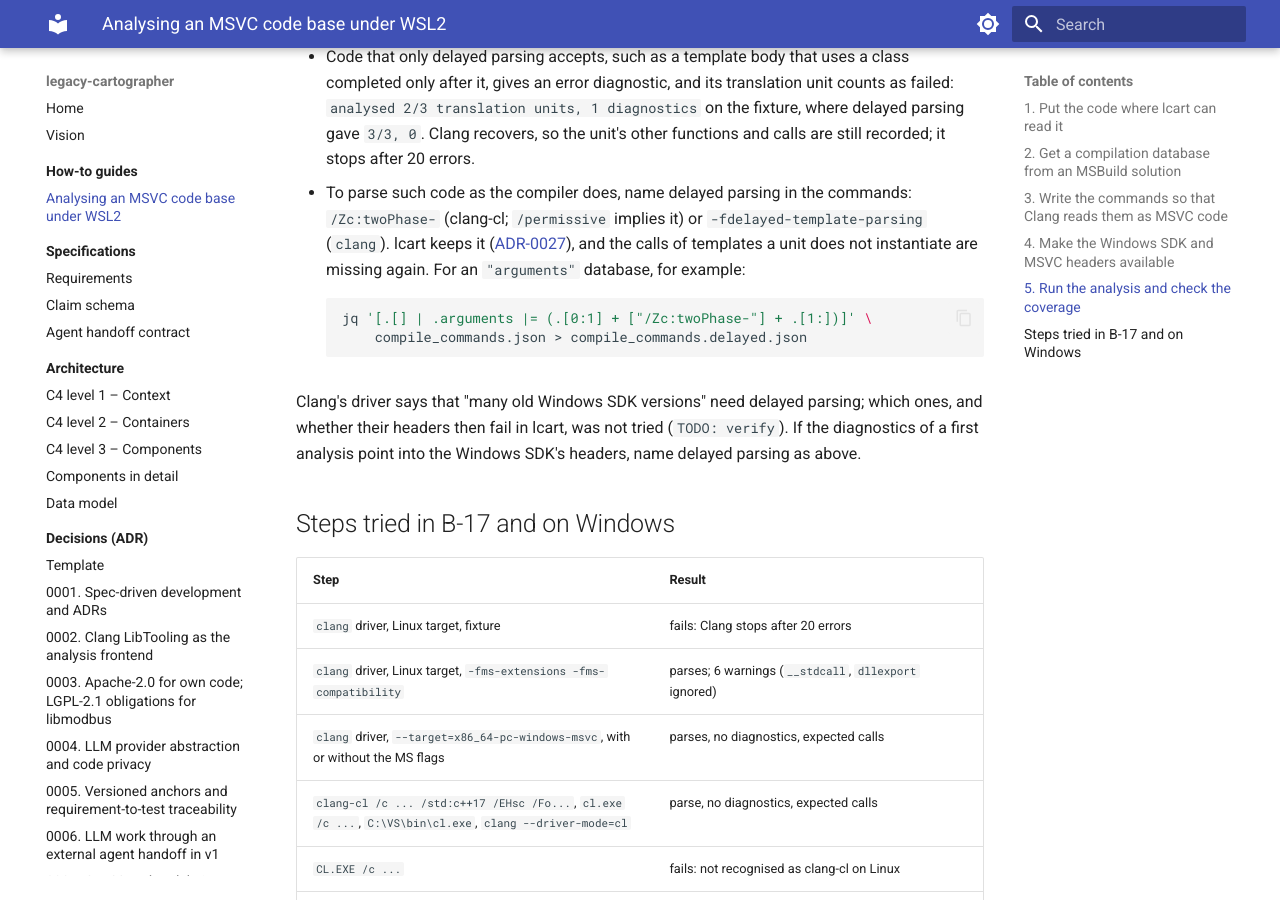
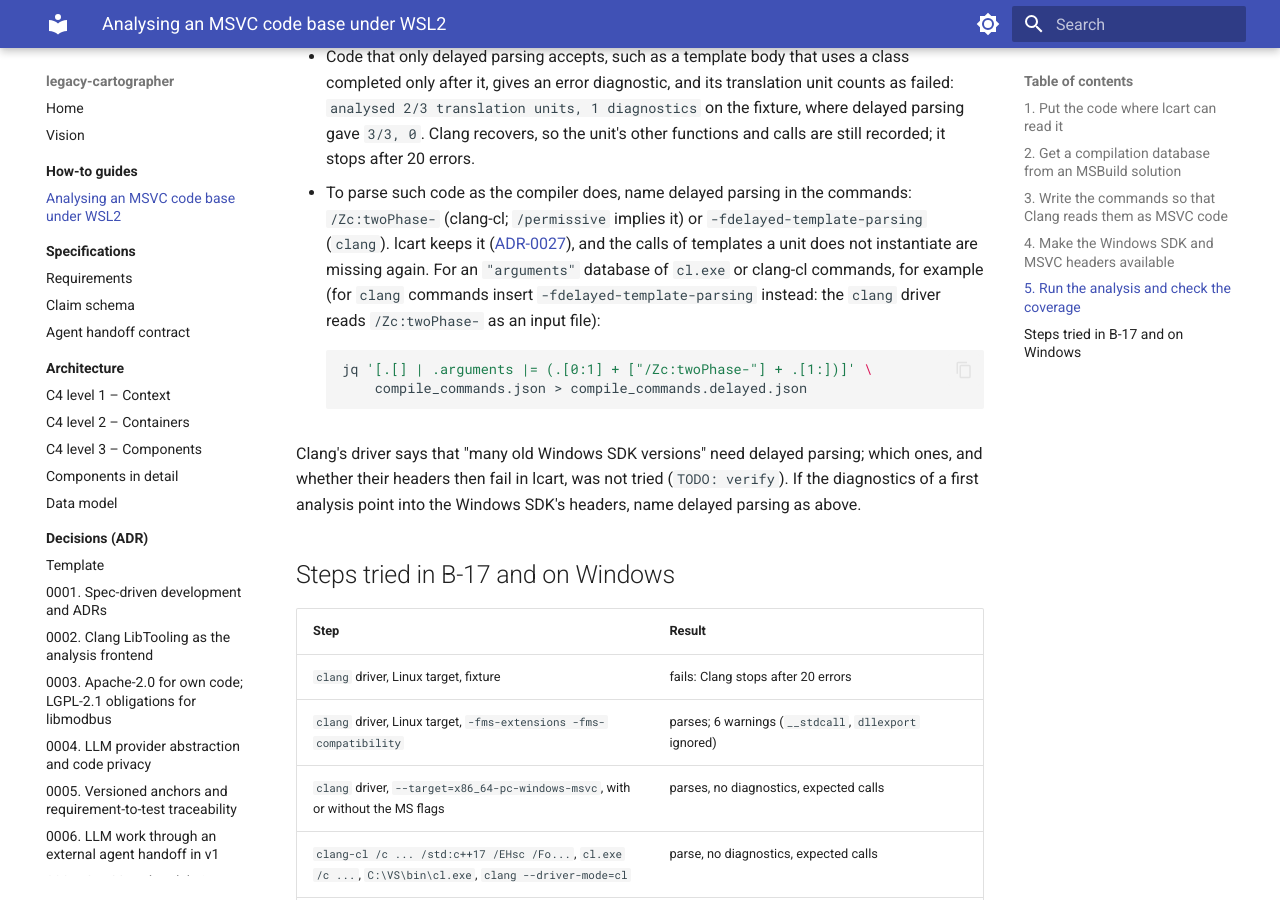
Before and after one commit to Tomek52/legacy-cartographer, an MkDocs documentation site: the page built from docs/how-to/msvc-under-wsl2.md, in a window 1280 px wide and 900 px high, scrolled down 5066 px. Built offline with MkDocs 1.6.1 and Material for MkDocs 9.7.7, drawn with Linux system fonts in a browser that asks for light colours.

Commit message:
docs: address review of B-40
The how-to's jq recipe is for cl.exe and clang-cl commands (the clang
driver reads /Zc:twoPhase- as an input file); the code comment and
ADR-0027 say that for C under an MSVC target the flag drops one that has
no effect; the fixture README is rewrapped.

Backlog: B-40

Co-Authored-By: Claude Opus 5.5 <noreply@anthropic.com>
Claude-Session: https://claude.ai/code/session_01Sn6UD6WxmmXBAgKToBQUdD

````diff
--- a/docs/how-to/msvc-under-wsl2.md
+++ b/docs/how-to/msvc-under-wsl2.md
@@ -250,7 +250,9 @@ so those calls are recorded, also for templates in headers. What you see
   `-fdelayed-template-parsing` (`clang`). lcart keeps it
   ([ADR-0027](../adr/0027-two-phase-template-parsing-for-msvc-code.md#adr0027-command-chooses-delayed-v1)),
   and the calls of templates a unit does not instantiate are missing again.
-  For an `"arguments"` database, for example:
+  For an `"arguments"` database of `cl.exe` or clang-cl commands, for
+  example (for `clang` commands insert `-fdelayed-template-parsing`
+  instead: the `clang` driver reads `/Zc:twoPhase-` as an input file):
 
     ```bash
     jq '[.[] | .arguments |= (.[0:1] + ["/Zc:twoPhase-"] + .[1:])]' \
````
Also changed, not shown: docs/adr/0027-two-phase-template-parsing-for-msvc-code.md (+2 -1 lines), 2 other files.
